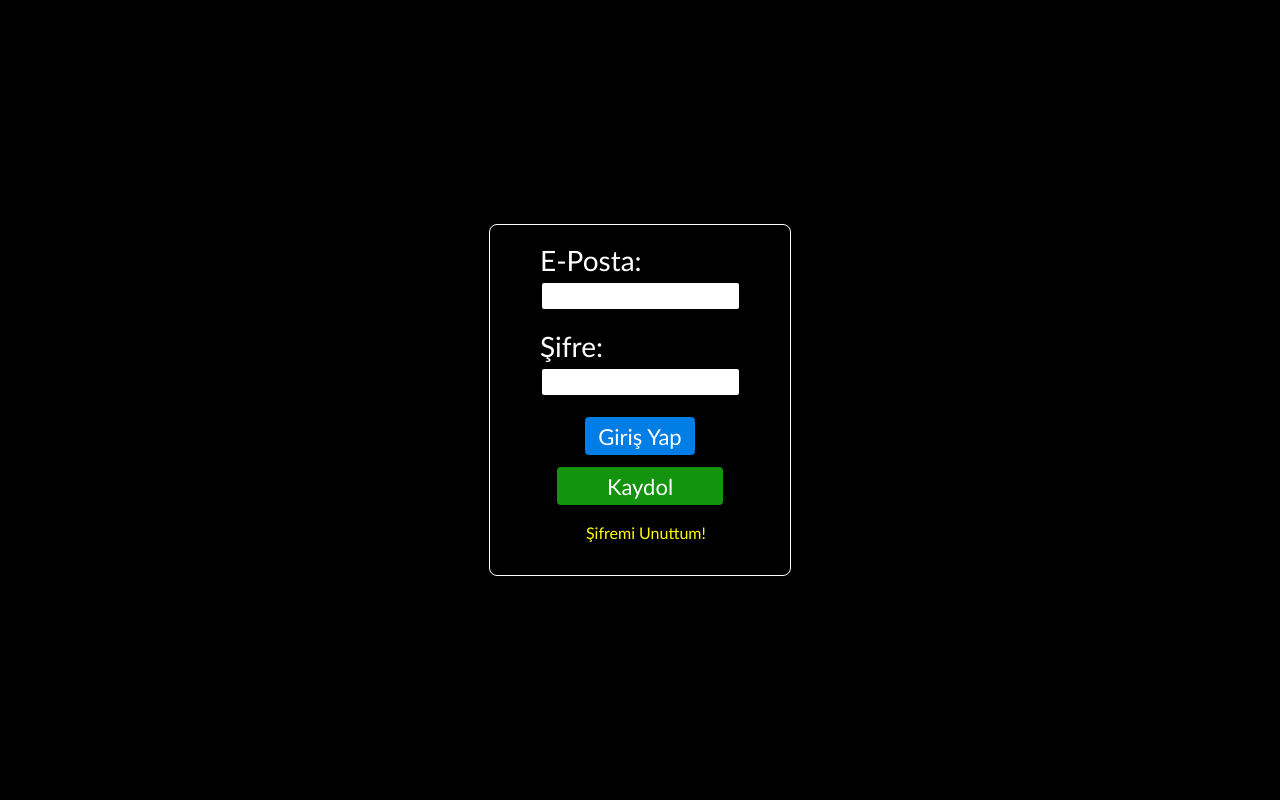
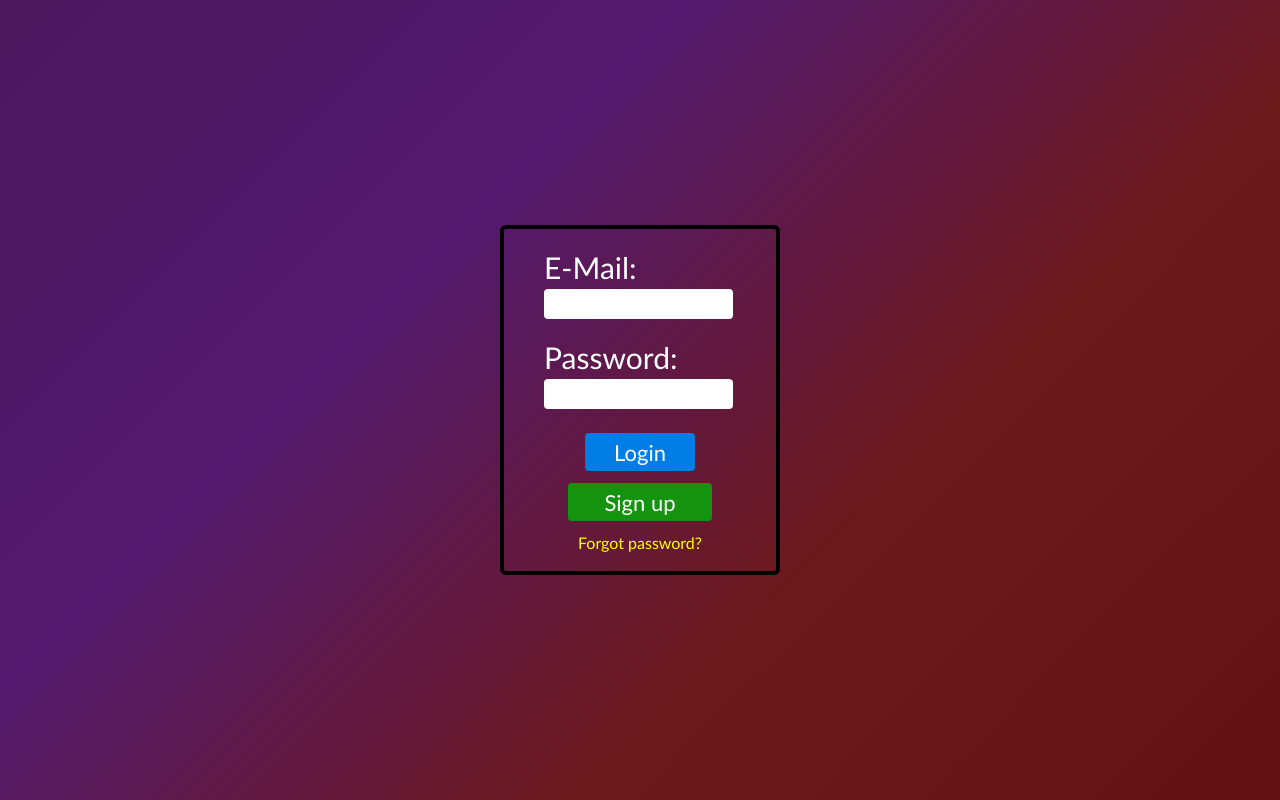
Before and after one commit to frostaybek/Simple-Login-Menu, a plain HTML site: page index.html in a window 1280 px wide. Drawn offline with Linux system fonts and the light colour scheme.

Commit message:
Updated
25.02.2022 Updated

```diff
--- a/index.html
+++ b/index.html
@@ -4,23 +4,21 @@
     <meta charset="UTF-8">
     <meta http-equiv="X-UA-Compatible" content="IE=edge">
     <meta name="viewport" content="width=device-width, initial-scale=1.0">
-    <title>Document</title>
+    <title>Ayaz Aybek - Login Div Menu</title>
     <link rel="stylesheet" href="./style.css">
 </head>
 <body>
     <div id="main">
         <form action="#">
+            <label for="email">E-Mail:</label>
+            <input type="email" id="email">
 
-            <br>
-            <label for="email">E-Posta:</label>
-            <input type="email" id="email"><br><br>
-
-            <label for="password">Şifre:</label>
+            <label for="password">Password:</label>
             <input type="password" id="password">
 
-            <button id="login">Giriş Yap</button>
-            <button id="register">Kaydol</button><br><br>
-            <a href="#" id="a" target="_blank">Şifremi Unuttum!</a>
+            <button id="login">Login</button>
+            <button id="register">Sign up</button>
+            <a href="#" id="a" target="_blank">Forgot password?</a>
         </form>
     </div>
 </body>
--- a/style.css
+++ b/style.css
@@ -4,10 +4,8 @@
     margin: 0%;
     padding: 0%;
     user-select: none;
-}
-
-html{
-    height: 100%;
+    font-family: calibri;
+    box-sizing: border-box;
 }
 
 ::selection{
@@ -21,85 +19,87 @@ input::selection{
 }
 
 body{
-    height: 100%;
+    background: linear-gradient(135deg, #4b185f, #53196e, #6e191a, #661111);
     display: flex;
+    align-items: center;
+    justify-content: center;
+    height: 100vh;
+    width: 100%;
     flex-direction: column;
-    justify-content: center;
-    align-items: center;
-    background-color: linear-gradient(135deg, #9b27ca 0%, #9927cf 0%, #d33639 100%, #f92121 100%);
-    background-color: black;
 }
 
 #main{
-    border: 1px solid white;
-    width: 300px;
+    border: 4px solid black;
+    width: 280px;
     height: 350px;
-    border-radius: 8px;
+    border-radius: 6px;
 }
 
 label{
-    font-family: calibri;
-    font-size: 28px;
+    font-size: 30px;
     color: white;
-    text-align: center;
     cursor: text;
-    margin-left: 50px;
-    padding-bottom: 10px;
+    margin-left: 40px;
     user-select: text;
+    display: block;
+    margin-top: 20px;
 }
 
 input{
     outline: none;
-    height: 26px;
+    height: 30px;
     border-radius: 4px;
     caret-color: #007ee5;
     padding-left: 8px;
-    font-size: 15px;
+    font-size: 20px;
     user-select: all;
-    margin-left: 50px;
-    border: 2px solid black;
+    margin-left: 40px;
+    border: none;
     margin-top: 4px;
     width: 189px;
+}
 
+input:focus{
+    border: 2px solid blue;
 }
 
 #login{
-    margin-top: 20px;
-    font-family: calibri;
     color: white;
     background-color: #007ee5;
-    border: 0px;
+    border: none;
     border-radius: 4px;
     width: 110px;
     height: 38px;
     cursor: pointer;
     font-size: 22px;
-    margin-left: 95px;
+    display: block;
+    margin: 0 auto;
+    margin-top: 24px;
+    transition: all ease 0.3s;
 }
 
 #login:hover{
-    transition: 0.3s;
     background-color: #0e5ea0;
 }
 
 #login:active{
     transform: translateY(2px);
     background-color: #0d4e83;
-
 }
 
 #register{
-    margin-top: 12px;
-    font-family: calibri;
     color: white;
     background-color: #14940e;
     border: 0px;
     border-radius: 4px;
-    width: 166px;
+    width: 144px;
     height: 38px;
     cursor: pointer;
     font-size: 22px;
-    margin-left: 67px;
+    display: block;
+    margin: 0 auto;
+    margin-top: 12px;
+    transition: all ease 0.3s;
 }
 
 #register:hover{
@@ -110,22 +110,18 @@ input{
 #register:active{
     transform: translateY(2px);
     background-color: #165a0d;
-
 }
 
 #a{
     color: yellow;
     font-size: 16px;
     text-decoration: none;
-    font-family: calibri;
-    margin-left: 96px;
     transition-duration: 0.4s;
+    display: block;
+    text-align: center;
+    margin-top: 12px;
 }
 
 #a:hover{
-    color: rgb(183, 0, 255);
+    color: rgb(20, 190, 220);
 }
-
-#a:active{
-    color: crimson;
-}
```
